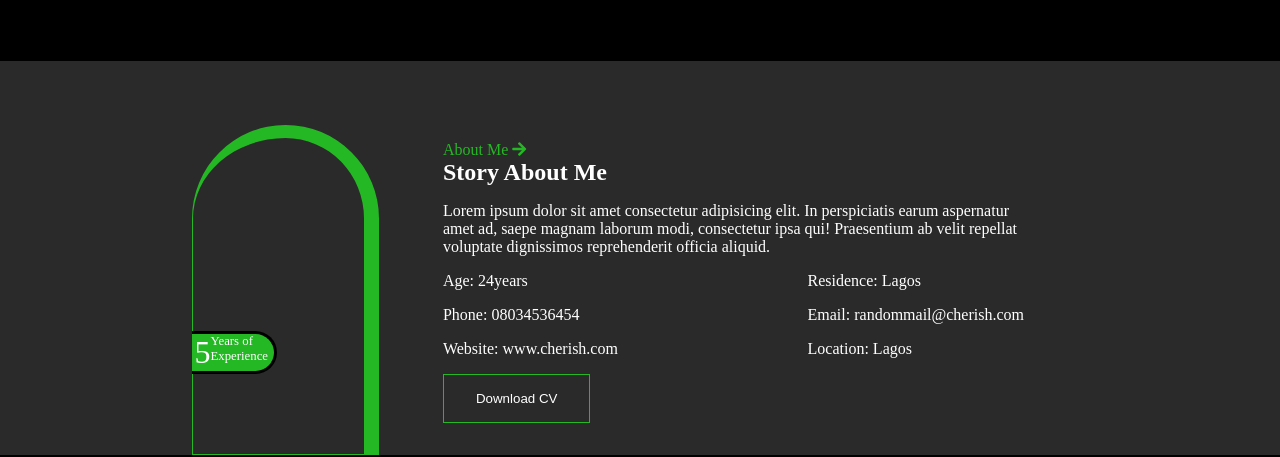
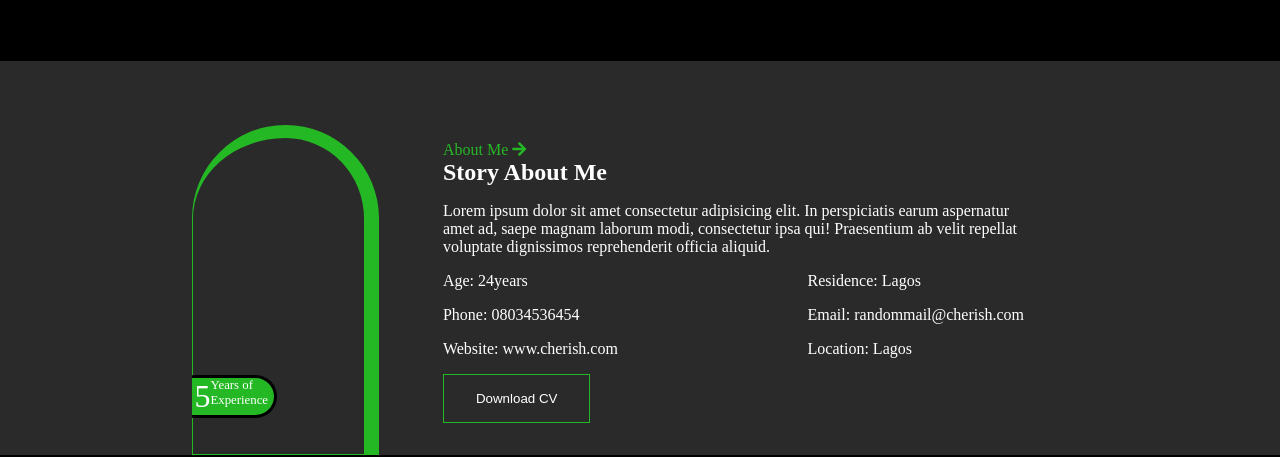
Before and after one commit to cherishebojudah/Portfolio, a plain HTML site: page index.html in a window 1280 px wide. Shown: the part 345-802 px from the top of the page. Drawn offline with Linux system fonts and the light colour scheme.

Commit message:
More modifications

```diff
--- a/css/main.css
+++ b/css/main.css
@@ -29,7 +29,7 @@ a {
 }
 
 .portrait-txt {
-    margin-top: 7rem;
+    margin-top: 12.5rem;
     margin-left: -1.5px;
     border-top: 3px solid black;
     border-bottom: 3px solid black;
```
